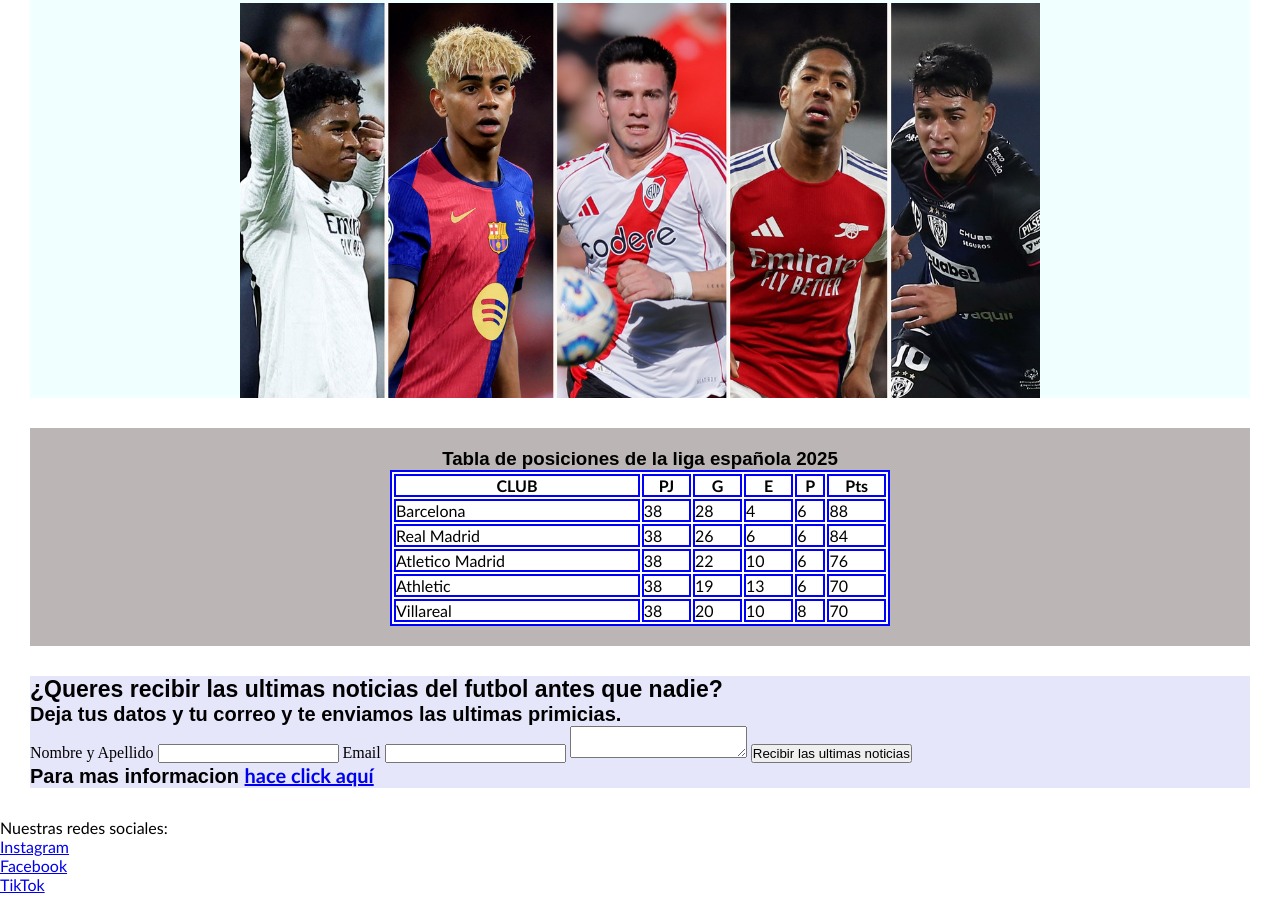
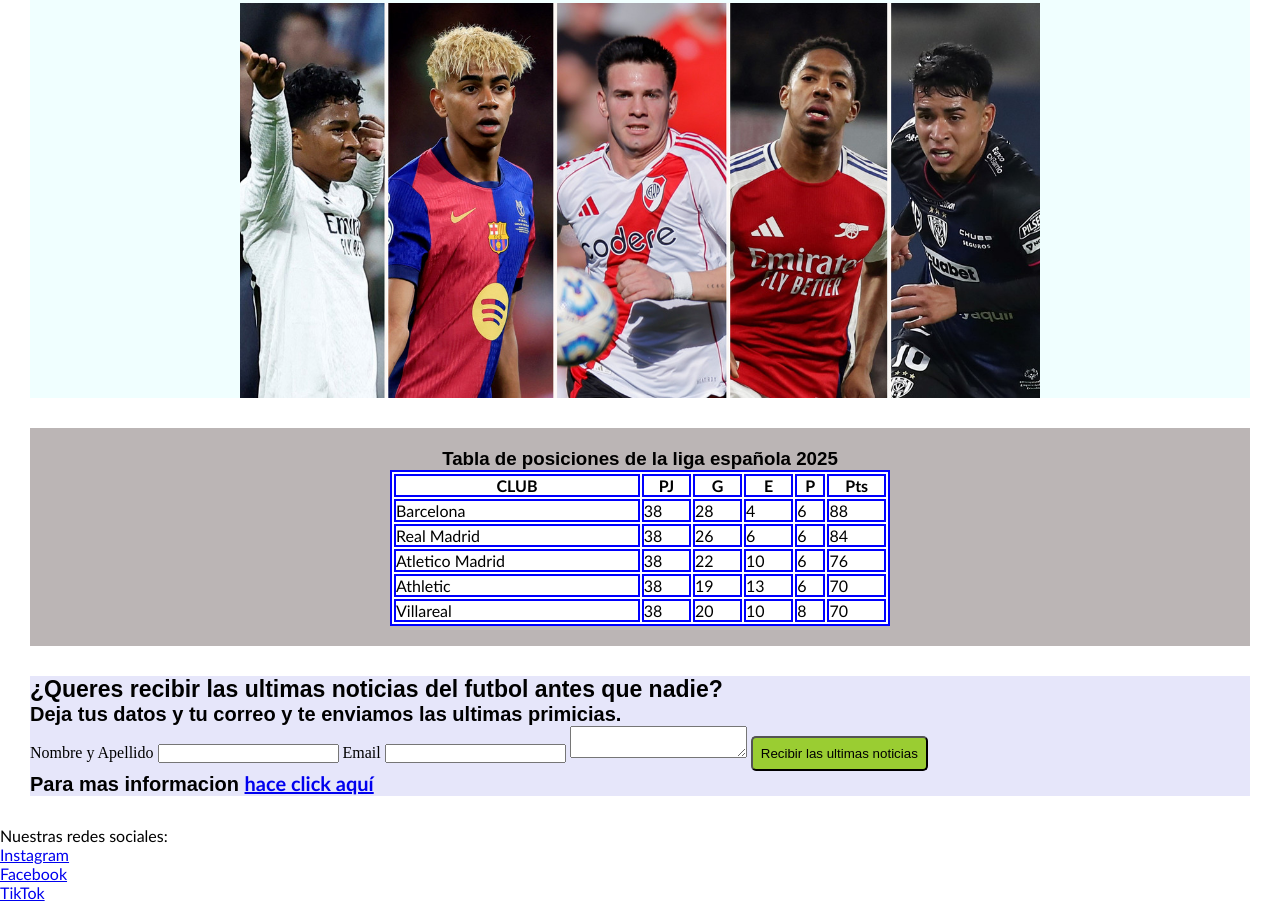
Before and after one commit to Cristian-MG00/pagina-de-futbol, a plain HTML site: page index.html in a window 1280 px wide. Shown: the part 204-1106 px from the top of the page. Drawn offline with Linux system fonts and the light colour scheme.

Commit message:
Mejore el boton

```diff
--- a/index.html
+++ b/index.html
@@ -89,7 +89,6 @@
         </h3>
         <h4>Deja tus datos y tu correo y te enviamos las ultimas primicias.</h4>
         <form>
-          <div>
           <label>
             Nombre y Apellido
             <input type="text" required />
@@ -100,7 +99,6 @@
           </label>
           <textarea name="" id=""></textarea>
           <button>Recibir las ultimas noticias</button>
-          </div>
         </form>
         <h4>
           Para mas informacion
--- a/styles/style.css
+++ b/styles/style.css
@@ -102,3 +102,9 @@
 #form h4 {
   font-size: 20px;
 }
+
+#form button {
+  background-color: yellowgreen;
+  padding: 8px;
+  border-radius: 5px;
+}
```
Lines whose indentation alone changed are shown as unchanged.
